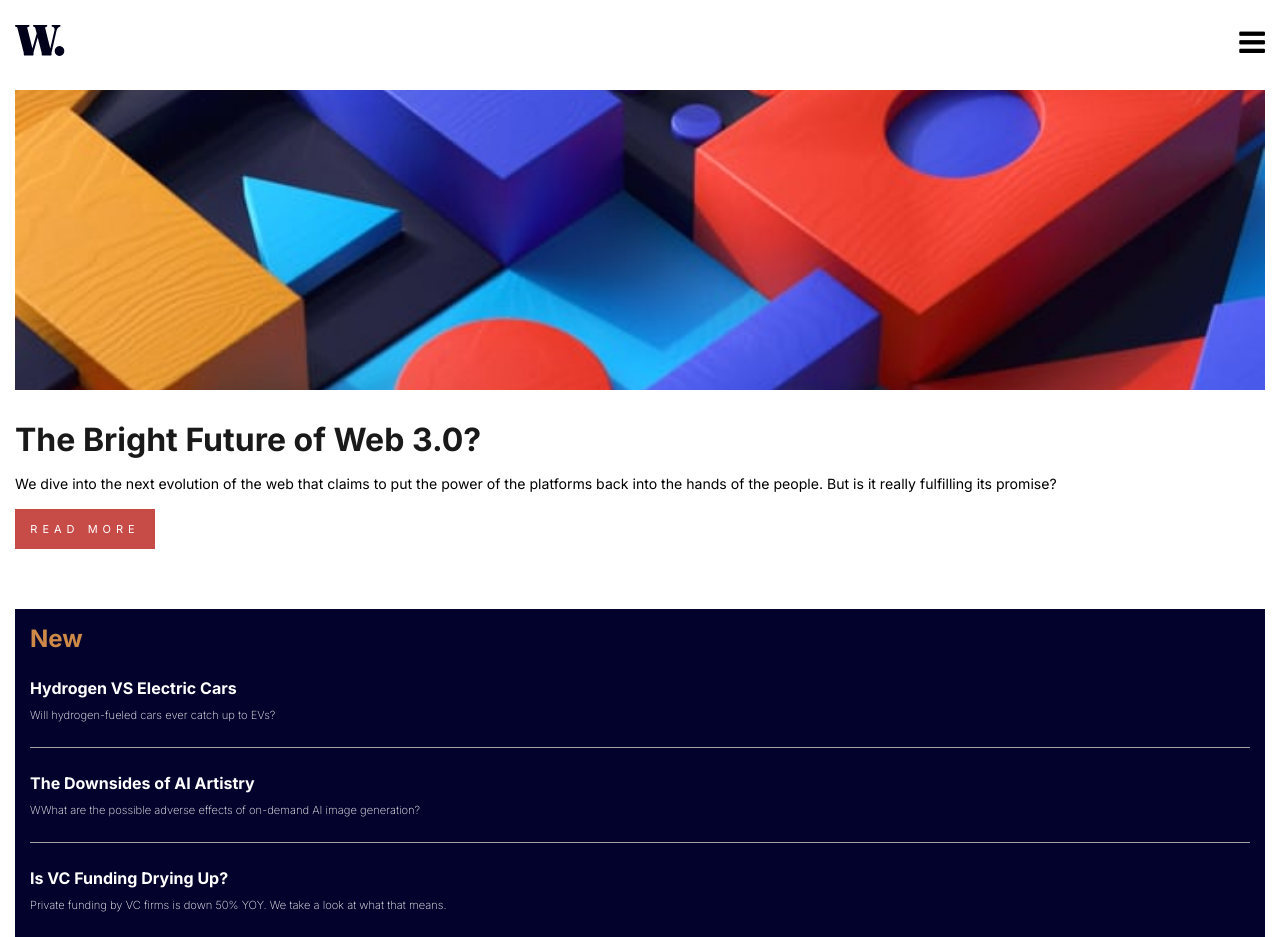
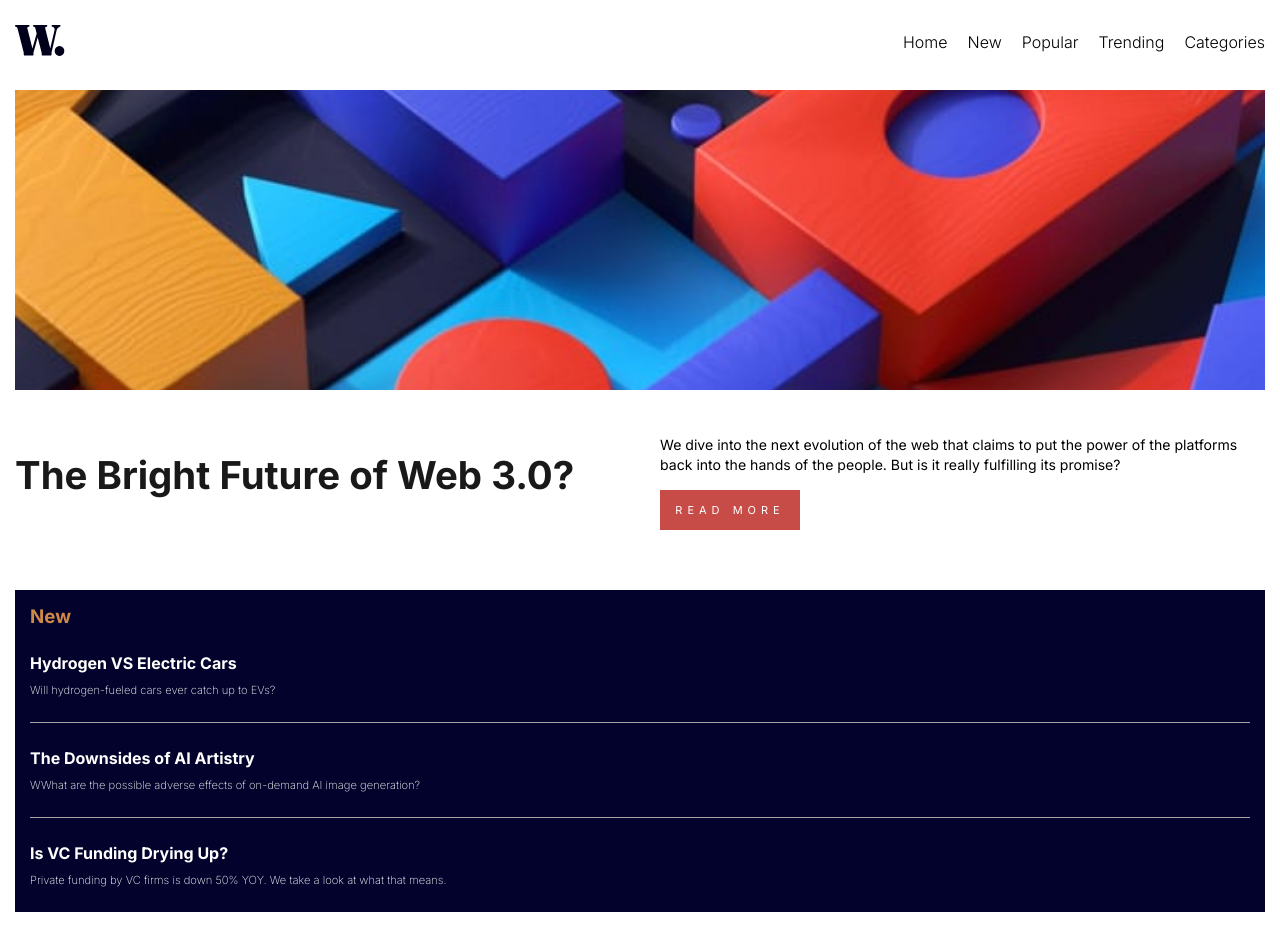
Before and after one commit to teo2823/NEW-HOMEPAGE, a plain HTML site: page index.html in a window 1280 px wide. Shown: the top 937 px of the page. Drawn offline with Linux system fonts and the light colour scheme.

Commit message:
remake the mobile version

```diff
--- a/index.html
+++ b/index.html
@@ -32,9 +32,9 @@
       <img src="./assets/images/logo.svg" alt="">
     </div>
     <nav>
-      <ul>
       <div class="i">
         <i class="fa fa-bars"></i>
+        <ul>
           <li>Home</li>
           <li>New</li>
           <li>Popular</li>
@@ -45,6 +45,8 @@
     </nav>
   </header>
   <main>
+    <section id="main-sec">
+      <section id="without-aside">
         <div class="hero">
           <div class="img-hero"></div>
         </div>
@@ -56,6 +58,7 @@
             <button>Read more</button>
           </div>
         </div>
+      </section>
       <aside>
         <div class="content-aside">
           <h1>New</h1>
@@ -73,6 +76,7 @@
           </article>
         </div>
       </aside>
+    </section>
     <div class="steps">
       <div class="content-step">
         <div class="img-step" id="retro-pc"></div>
--- a/style.css
+++ b/style.css
@@ -20,8 +20,15 @@ header {
     width: 50px;
 }
 
-header ul li {
-    display: none;
+header ul {
+    list-style: none;
+    display: flex;
+}
+
+ul li {
+    font-weight: 300;
+    margin-left: 20px;
+    font-family: inter, sans-serif;
 }
 .i i {
     font-size: 30px;
@@ -170,3 +177,37 @@ aside {
 #gaming {
     background-image: url(./assets/images/image-gaming-growth.jpg);
 }
+
+@media screen and (max-width: 500px) {
+    header ul, li {
+        display: none;
+    }
+}
+
+@media screen and (min-width: 500px) {
+    .title-section {
+        display: flex;
+        align-items: center;
+        width: 100%;
+        gap: 40px;
+    }
+    #without-aside {
+        width: 100%;
+    }
+    .title-section h1 {
+        width: 50%;
+        font-size: 2.4em;
+    }
+    .p-with-btn {
+        width: 50%;
+    }
+    .i i {
+        display: none;
+    }
+}
+
+@media screen and (min-width: 770px) {
+    .steps {
+        flex-direction: row;
+    }
+}
```
Lines whose indentation alone changed are shown as unchanged.
